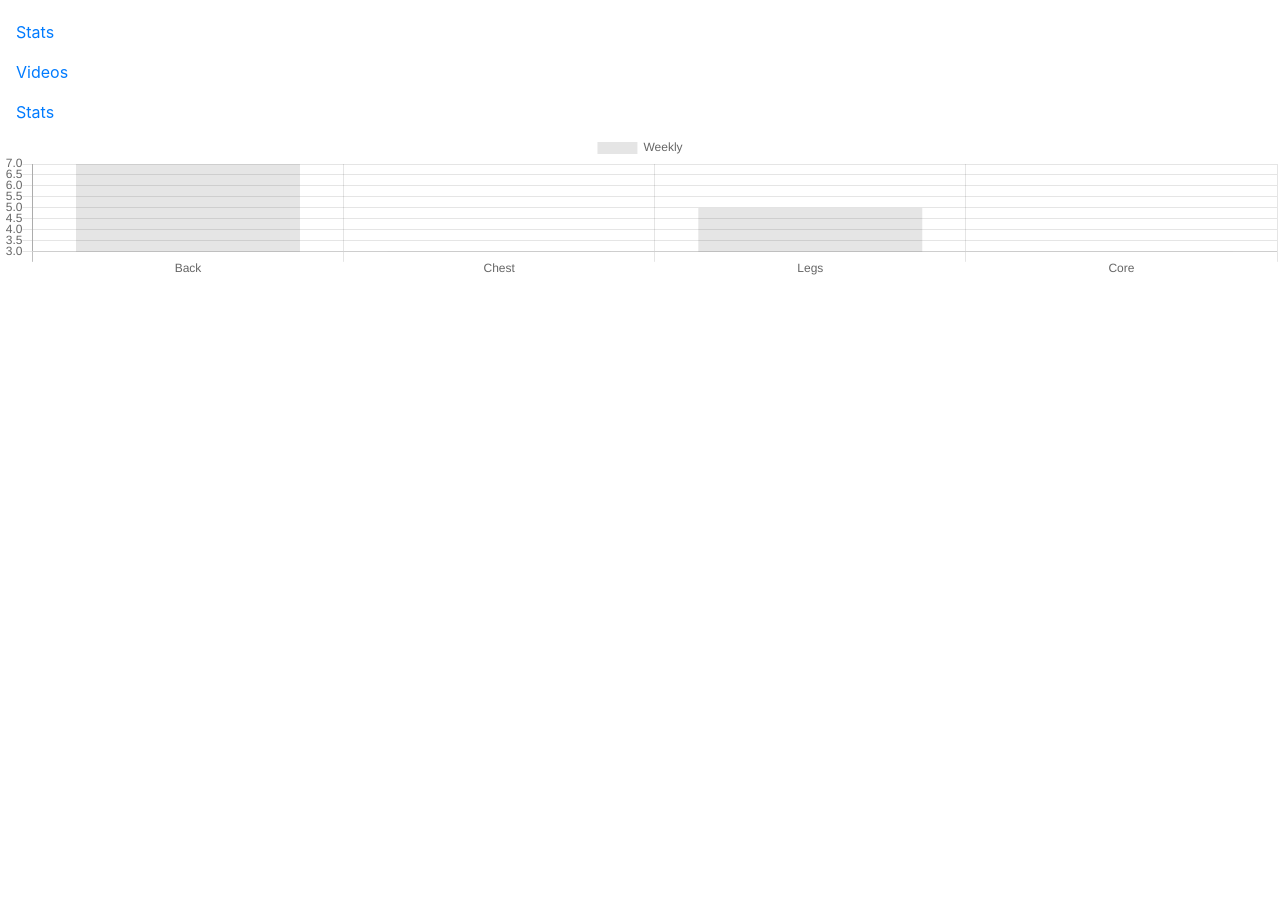
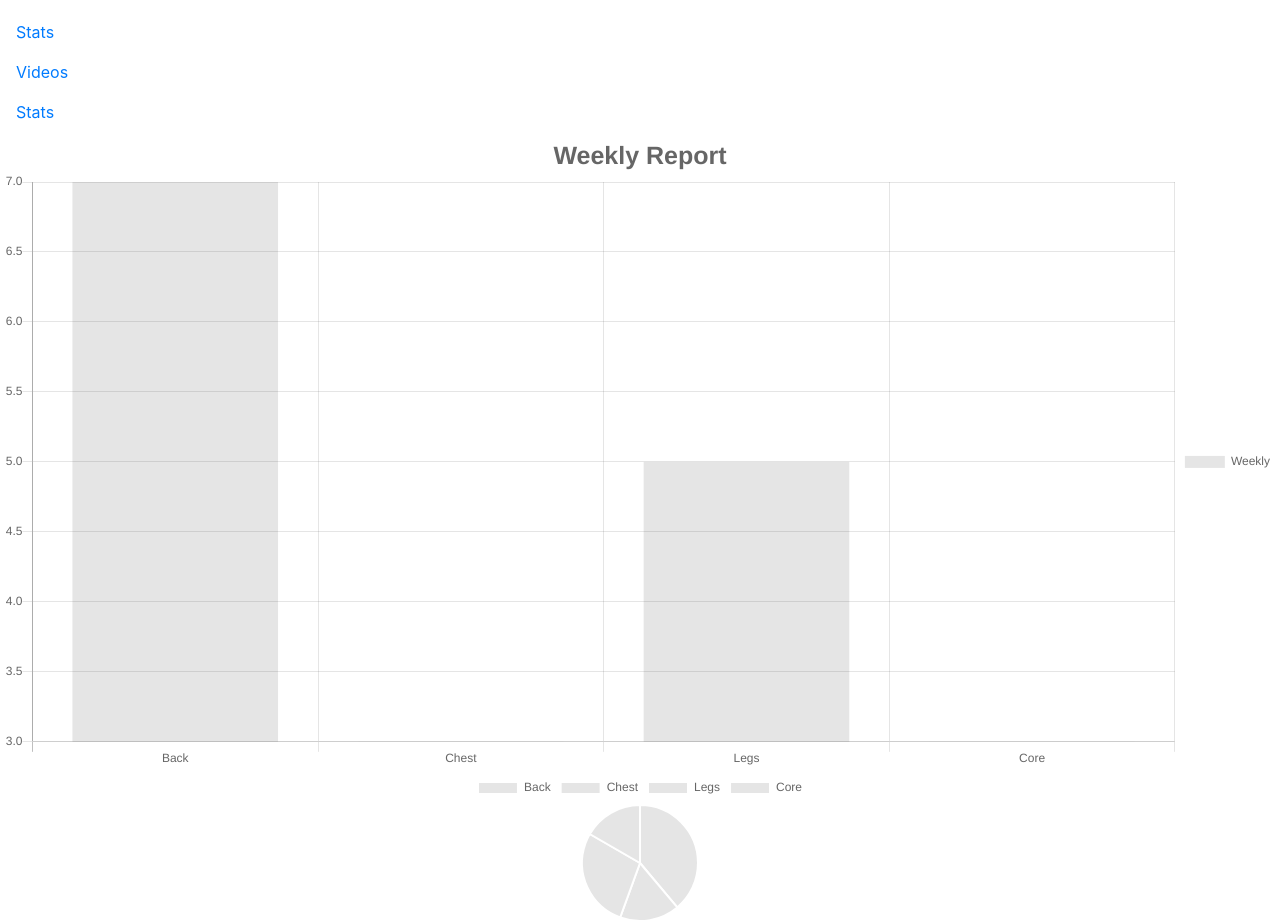
Before and after one commit to Apumpfree/gymDiary, a React (Create React App) app in the folder gymdiary/: page / in a window 1280 px wide. Shown: the part 164-1086 px from the top of the page. Before the commit the page ends 800 px from the top, so only its background shows below. Built offline with nearby package versions, Linux system fonts and the light colour scheme.

Commit message:
Merging Charts

```diff
--- a/gymdiary/src/App.js
+++ b/gymdiary/src/App.js
@@ -3,7 +3,8 @@ import Navbar from "./components/Navbar";
 import Header from "./components/Header";
 import Login from "./components/Login";
 import Signup from "./components/Signup";
-import Chart from "./components/Chart";
+import BarChart from "./components/BarChart";
+import PieChart from "./components/PieChart";
 
 const App = () => (
     <div>
@@ -11,7 +12,8 @@ const App = () => (
         <Navbar />
         <Login />
         <Signup />
-        <Chart />
+        <BarChart />
+        <PieChart />
     </div>
 );
 
--- /dev/null
+++ b/gymdiary/src/components/BarChart.js
@@ -0,0 +1,42 @@
+import React, { Component } from "react";
+import {Bar} from 'react-chartjs-2';
+
+class BarChart extends Component{
+    constructor(props){
+        super(props);
+        this.state = {
+            chartData:{
+                labels: ['Back', 'Chest', 'Legs', 'Core'],
+                datasets:[
+                    {
+                    label: 'Weekly',
+                    data:[ 7, 3, 5, 3 ]
+                    }
+                ]
+            }
+        }
+    }
+
+    render() {
+        return (
+            <div className="barChart">
+            <Bar
+                data={this.state.chartData}
+                options={{
+                    title:{
+                        display:true,
+                        text:'Weekly Report',
+                        fontSize:25
+                    },
+                    legend:{
+                        display:true,
+                        position:'right',
+                    }
+                }}
+            />
+            </div>
+        );
+    }
+};
+
+export default BarChart;
--- a/gymdiary/src/components/chart.js
+++ b/gymdiary/src/components/LineChart.js
@@ -1,7 +1,7 @@
 import React, { Component } from "react";
-import {Bar, Line, Pie} from 'react-chartjs-2';
+import {Line} from 'react-chartjs-2';
 
-class Chart extends Component{
+class LineChart extends Component{
     constructor(props){
         super(props);
         this.state = {
@@ -10,18 +10,9 @@ class Chart extends Component{
                 datasets:[
                     {
                     label: 'Weekly',
-                    data:[
-                        7,
-                        3,
-                        5,
-                        3
-                    ]
-
-
-                }
-
+                    data:[ 7, 3, 5, 3 ]
+                    }
                 ]
-
             }
         }
     }
@@ -29,8 +20,8 @@ class Chart extends Component{
 
     render() {
         return (
-            <div className="barChart">
-            <Bar
+            <div className="LineChart">
+            <Line
                 data={this.state.chartData}
                 options={{
                     maintainAspectRatio: false
@@ -41,4 +32,4 @@ class Chart extends Component{
     }
 }
 
-export default Chart;
+export default LineChart;
--- /dev/null
+++ b/gymdiary/src/components/PieChart.js
@@ -0,0 +1,35 @@
+import React, { Component } from "react";
+import {Pie} from 'react-chartjs-2';
+
+class PieChart extends Component{
+    constructor(props){
+        super(props);
+        this.state = {
+            chartData:{
+                labels: ['Back', 'Chest', 'Legs', 'Core'],
+                datasets:[
+                    {
+                    label: 'Weekly',
+                    data:[ 7, 3, 5, 3 ]
+                    }
+                ]
+            }
+        }
+    }
+
+
+    render() {
+        return (
+            <div className="pieChart">
+            <Pie
+                data={this.state.chartData}
+                options={{
+                    maintainAspectRatio: false
+                }}
+            />
+            </div>
+        );
+    }
+}
+
+export default PieChart;
```
